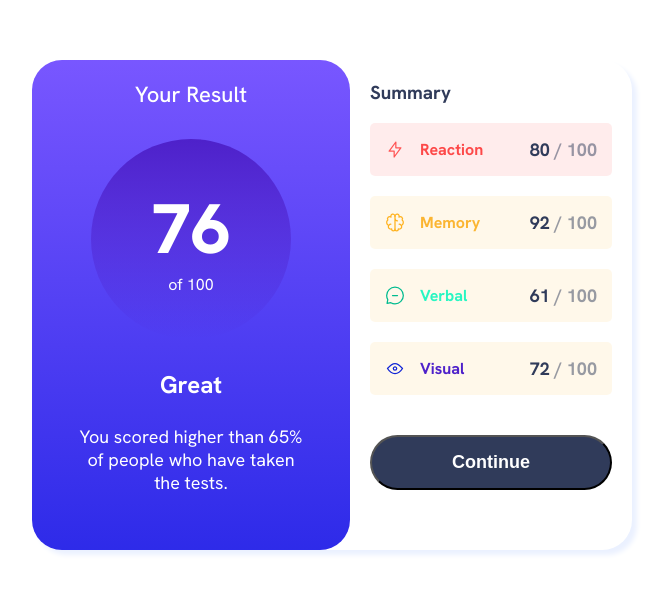
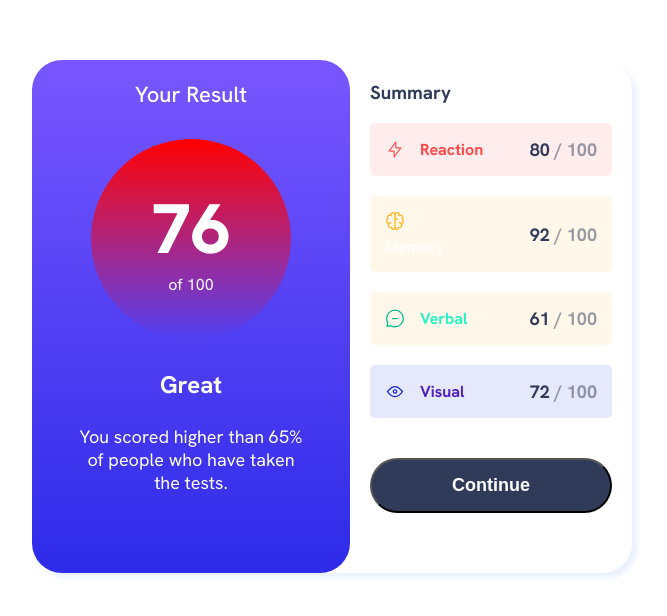
Before and after one commit to Ibysam/your_result, a plain HTML site: page index.html in a window 1280 px wide. Shown: the part 140-756 px from the top of the page, without its empty margins (308-975 px from the left). Drawn offline with Linux system fonts and the light colour scheme.

Commit message:
circle red

```diff
--- a/style.css
+++ b/style.css
@@ -91,11 +91,12 @@ body {
   flex-direction: column;
   justify-content: center;
   /* margin-top: 30px; */
-  background: linear-gradient(
+  /* background: linear-gradient(
     to bottom,
-    hsla(256, 72%, 46%, 1),
-    hsla(241, 72%, 46%, 0)
-  );
+    /* hsla(256, 72%, 46%, 1), */
+  /* hsla(241, 72%, 46%, 0)
+  ); */
+  background: linear-gradient(red, hsla(241, 72%, 46%, 0));
 }
 
 .seven_six {
@@ -208,13 +209,13 @@ body {
   border-radius: 5px;
 }
 
-.memory {
+.verbal {
   display: flex;
   gap: 15px;
 }
 
-.memory p {
-  color: var(--rangey-yellow);
+.verbal p {
+  color: var(--green-teal);
   font-weight: 700;
 }
 
@@ -232,7 +233,7 @@ body {
 /* ============================ */
 
 .blue {
-  background-color: hsla(39, 96%, 59%, 0.1);
+  background-color: hsla(234, 85%, 45%, 0.1);
   display: flex;
   justify-content: space-between;
   align-items: center;
```
